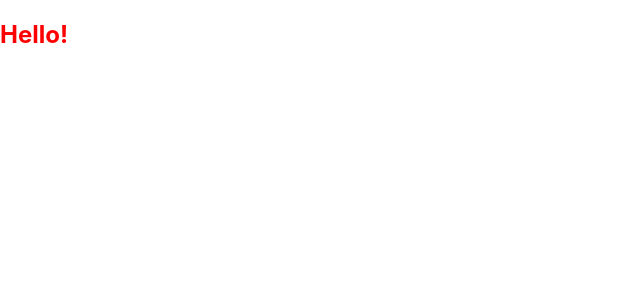
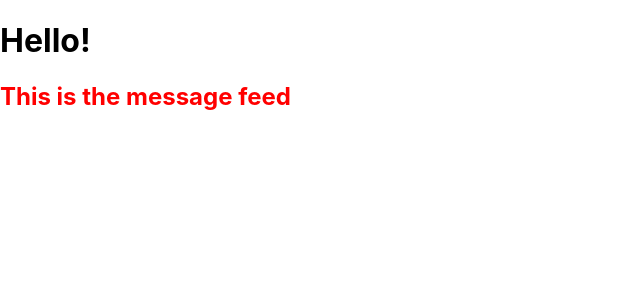
Before and after one commit to pavel-piatetskii/chat-module, a React (Create React App) app: page / in a window 1280 px wide. Shown: the top 300 px of the page, without its empty margins (0-640 px from the left). Built offline with nearby package versions, Linux system fonts and the light colour scheme.

Commit message:
Init the message feed

```diff
--- a/src/App.js
+++ b/src/App.js
@@ -1,9 +1,11 @@
 import './index.scss';
+import MessageFeed from "./MessageFeed";
 
 function App() {
   return (
     <div className="App">
-      <h2>Hello!</h2>
+      <h1>Hello!</h1>
+      <MessageFeed />
     </div>
   );
 }
--- /dev/null
+++ b/src/MessageFeed.js
@@ -0,0 +1,5 @@
+import React from 'react';
+
+export default function MessageFeed(props) {
+  return (<h2 className="mfeed-stub">This is the message feed</h2>)
+}
```
Also changed, not shown: src/MessageFeed.scss (added).
